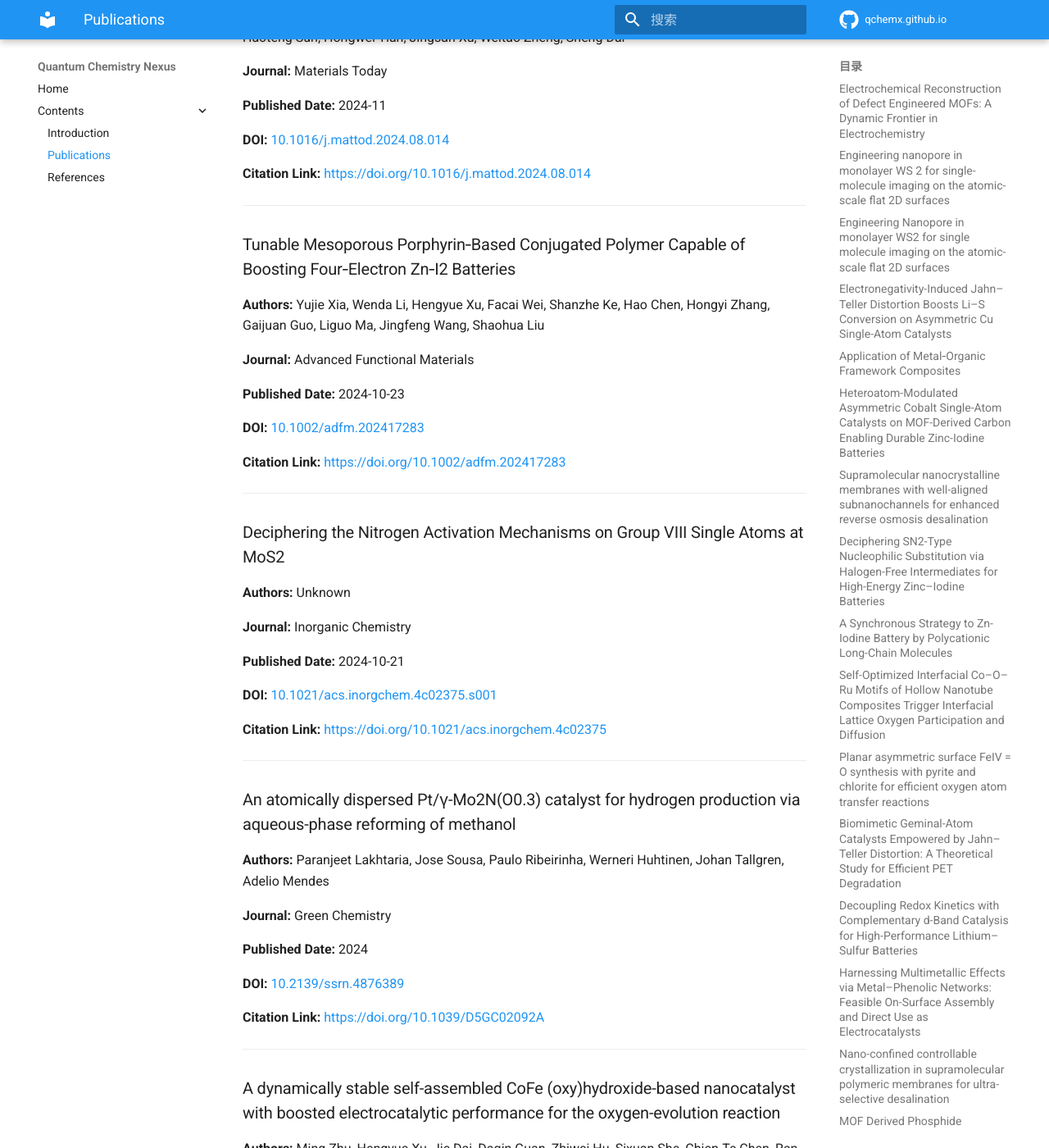
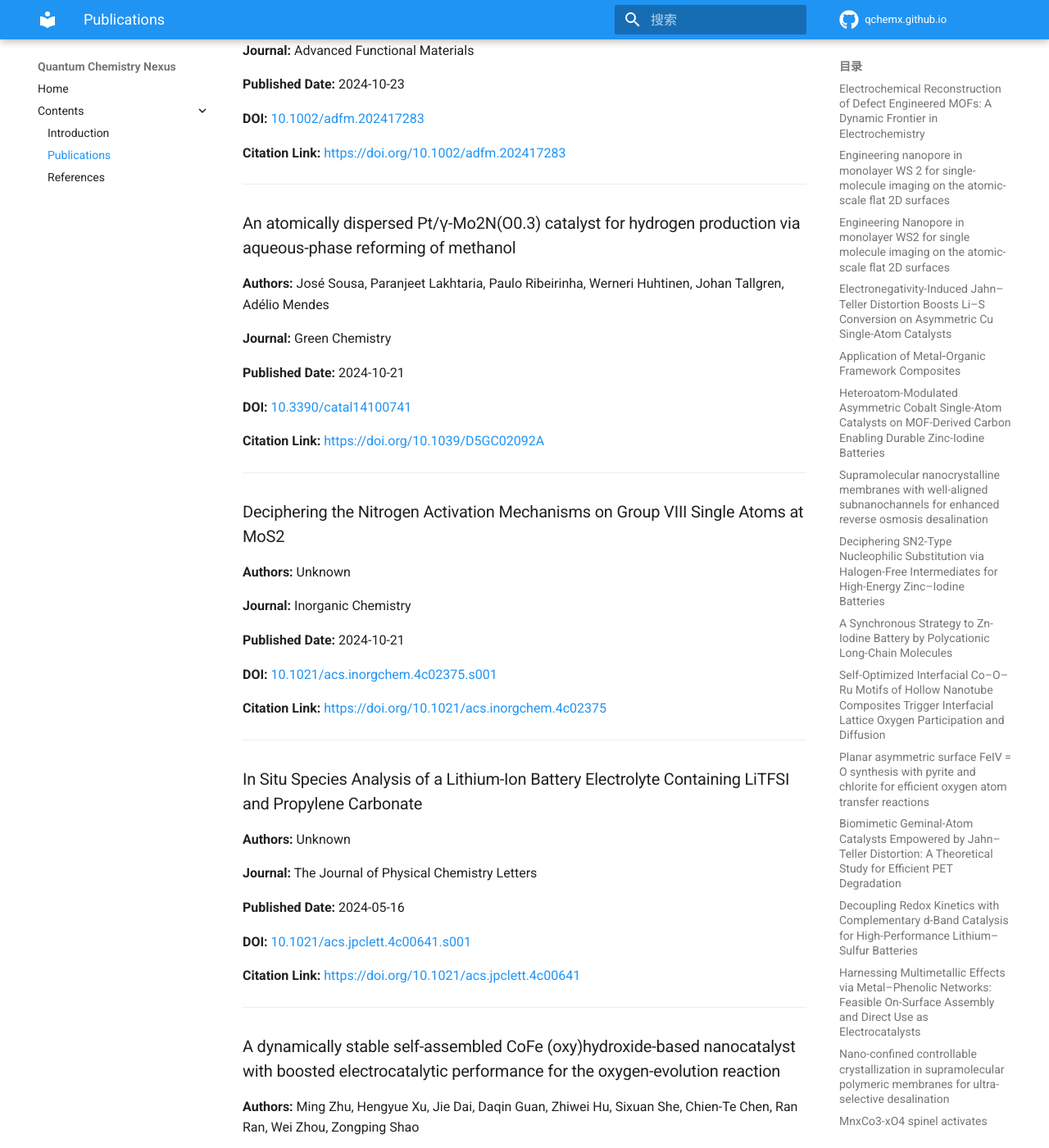
Before and after one commit to QChemX/qchemx.github.io, an MkDocs documentation site: the page built from docs/publications.md, in a window 1280 px wide and 1400 px high, scrolled down 19116 px. Shown: the whole window at 82% size. Built offline with MkDocs 1.6.1 and Material for MkDocs 9.7.7, drawn with Linux system fonts in a browser that asks for light colours; comment, search, counter and statistics services are not loaded; some of the changed text lies outside the part shown.

Commit message:
[orcid sync] Update publications

```diff
--- a/docs/publications.md
+++ b/docs/publications.md
@@ -246,22 +246,6 @@ This page was generated automatically.
 
 ---
 
-### MOF Derived Phosphide Nanocubes with Internal Heterojunction: A Study Powered by Single Entity Electrochemistry
-
-**Authors:** Zilong Chen, Hengyue Xu, Tingting Chen, Jiaqi Zhang, Songtao Zhang, Long Chen, Huan Pang, Zhongjie Huang
-
-**Journal:** Nano Letters
-
-**Published Date:** 2025-3-17
-
-**DOI:** [10.1021/acs.nanolett.5c00233](https://doi.org/10.1021/acs.nanolett.5c00233)
-
-**Citation Link:** [https://doi.org/10.1021/acs.nanolett.5c00233](https://doi.org/10.1021/acs.nanolett.5c00233)
-
-
-
----
-
 ### MnxCo3-xO4 spinel activates peroxymonosulfate for highly effective bisphenol A degradation with ultralow catalyst and persulfate usage
 
 **Authors:** Lu-Lu Zhou, Hengyue Xu, Yi-Han Sheng, Wei-Kang Wang, Juan Xu
@@ -326,6 +310,22 @@ This page was generated automatically.
 
 ---
 
+### Regulation of Rh Single-Atom Coordination for Enhanced Reverse Hydrogen Spillover and Efficient Electrochemical Dechlorination
+
+**Authors:** Unknown
+
+**Journal:** Journal of the American Chemical Society
+
+**Published Date:** 2025-11-26
+
+**DOI:** [10.1021/jacs.5c18184.s001](https://doi.org/10.1021/jacs.5c18184.s001)
+
+**Citation Link:** [https://doi.org/10.1021/jacs.5c18184](https://doi.org/10.1021/jacs.5c18184)
+
+
+
+---
+
 ### Luffa sponge as a sustainable reinforcement for impact-resistant cementitious composites
 
 **Authors:** Yuanzheng Lin, Chaobin Yang, Zhiyang Pei, Hengyue Xu, Yu Zhang, Jiaxing Ma, Neven Ukrainczyk, Yixia Zhang, Eduardus Koenders, Wenjie Xie, Anke Weidenkaff, Zhouhong Zong, Jingming Cai
@@ -465,6 +449,22 @@ This page was generated automatically.
 **DOI:** [10.1021/jacs.5c05786.s001](https://doi.org/10.1021/jacs.5c05786.s001)
 
 **Citation Link:** [https://doi.org/10.1021/jacs.5c05786](https://doi.org/10.1021/jacs.5c05786)
+
+
+
+---
+
+### MOF Derived Phosphide Nanocubes with Internal Heterojunction: A Study Powered by Single Entity Electrochemistry
+
+**Authors:** Unknown
+
+**Journal:** Nano Letters
+
+**Published Date:** 2025-03-26
+
+**DOI:** [10.1021/acs.nanolett.5c00233.s001](https://doi.org/10.1021/acs.nanolett.5c00233.s001)
+
+**Citation Link:** [https://doi.org/10.1021/acs.nanolett.5c00233](https://doi.org/10.1021/acs.nanolett.5c00233)
 
 
 
@@ -902,6 +886,22 @@ This page was generated automatically.
 
 ---
 
+### An atomically dispersed Pt/γ-Mo2N(O0.3) catalyst for hydrogen production via aqueous-phase reforming of methanol
+
+**Authors:** José Sousa, Paranjeet Lakhtaria, Paulo Ribeirinha, Werneri Huhtinen, Johan Tallgren, Adélio Mendes
+
+**Journal:** Green Chemistry
+
+**Published Date:** 2024-10-21
+
+**DOI:** [10.3390/catal14100741](https://doi.org/10.3390/catal14100741)
+
+**Citation Link:** [https://doi.org/10.1039/D5GC02092A](https://doi.org/10.1039/D5GC02092A)
+
+
+
+---
+
 ### Deciphering the Nitrogen Activation Mechanisms on Group VIII Single Atoms at MoS2
 
 **Authors:** Unknown
@@ -918,17 +918,17 @@ This page was generated automatically.
 
 ---
 
-### An atomically dispersed Pt/γ-Mo2N(O0.3) catalyst for hydrogen production via aqueous-phase reforming of methanol
+### In Situ Species Analysis of a Lithium-Ion Battery Electrolyte Containing LiTFSI and Propylene Carbonate
 
-**Authors:** Paranjeet Lakhtaria, Jose Sousa, Paulo Ribeirinha, Werneri Huhtinen, Johan Tallgren, Adelio Mendes
+**Authors:** Unknown
 
-**Journal:** Green Chemistry
+**Journal:** The Journal of Physical Chemistry Letters
 
-**Published Date:** 2024
+**Published Date:** 2024-05-16
 
-**DOI:** [10.2139/ssrn.4876389](https://doi.org/10.2139/ssrn.4876389)
+**DOI:** [10.1021/acs.jpclett.4c00641.s001](https://doi.org/10.1021/acs.jpclett.4c00641.s001)
 
-**Citation Link:** [https://doi.org/10.1039/D5GC02092A](https://doi.org/10.1039/D5GC02092A)
+**Citation Link:** [https://doi.org/10.1021/acs.jpclett.4c00641](https://doi.org/10.1021/acs.jpclett.4c00641)
 
 
 
```
Also changed, not shown: other parts of docs/publications.md (+1 -33 lines).
